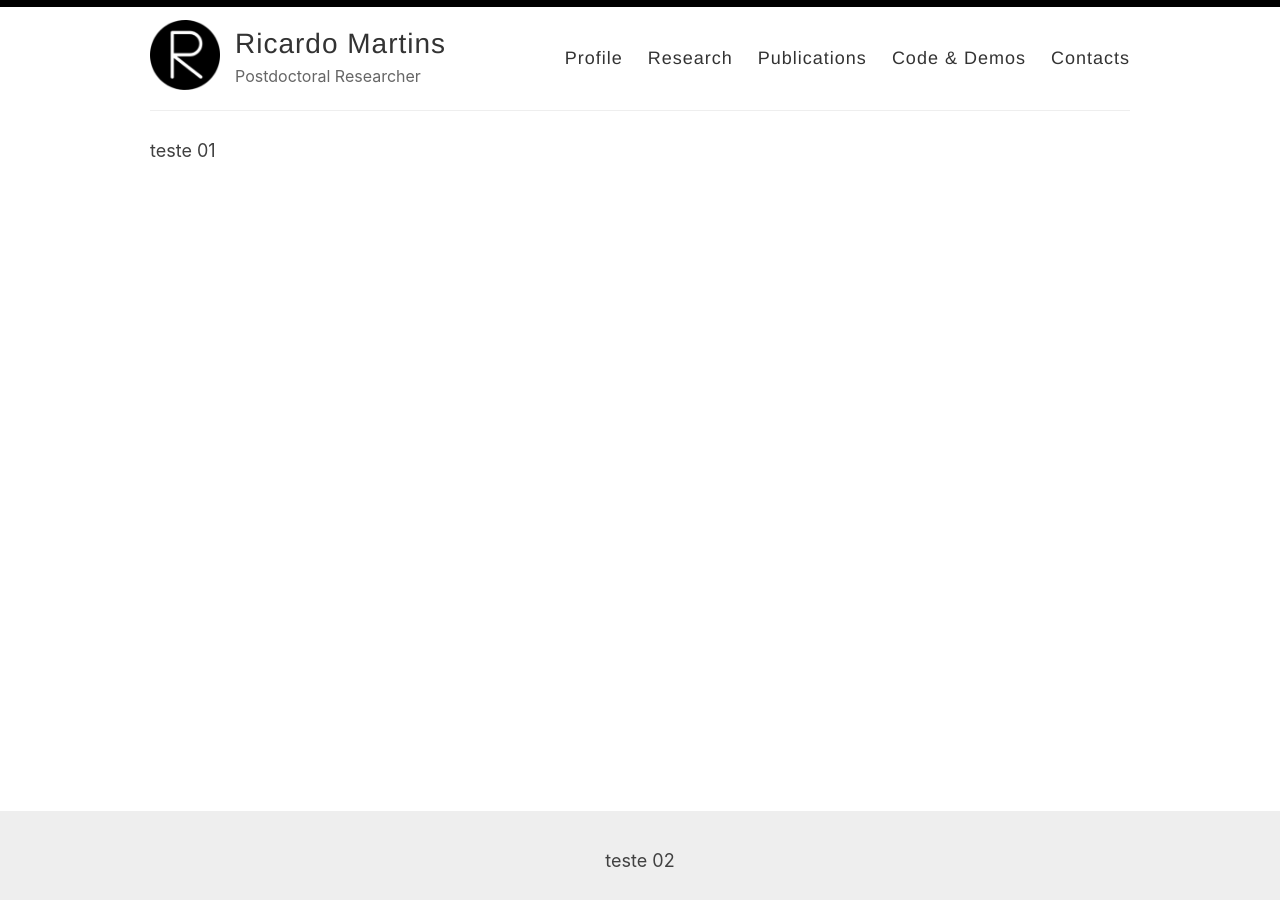
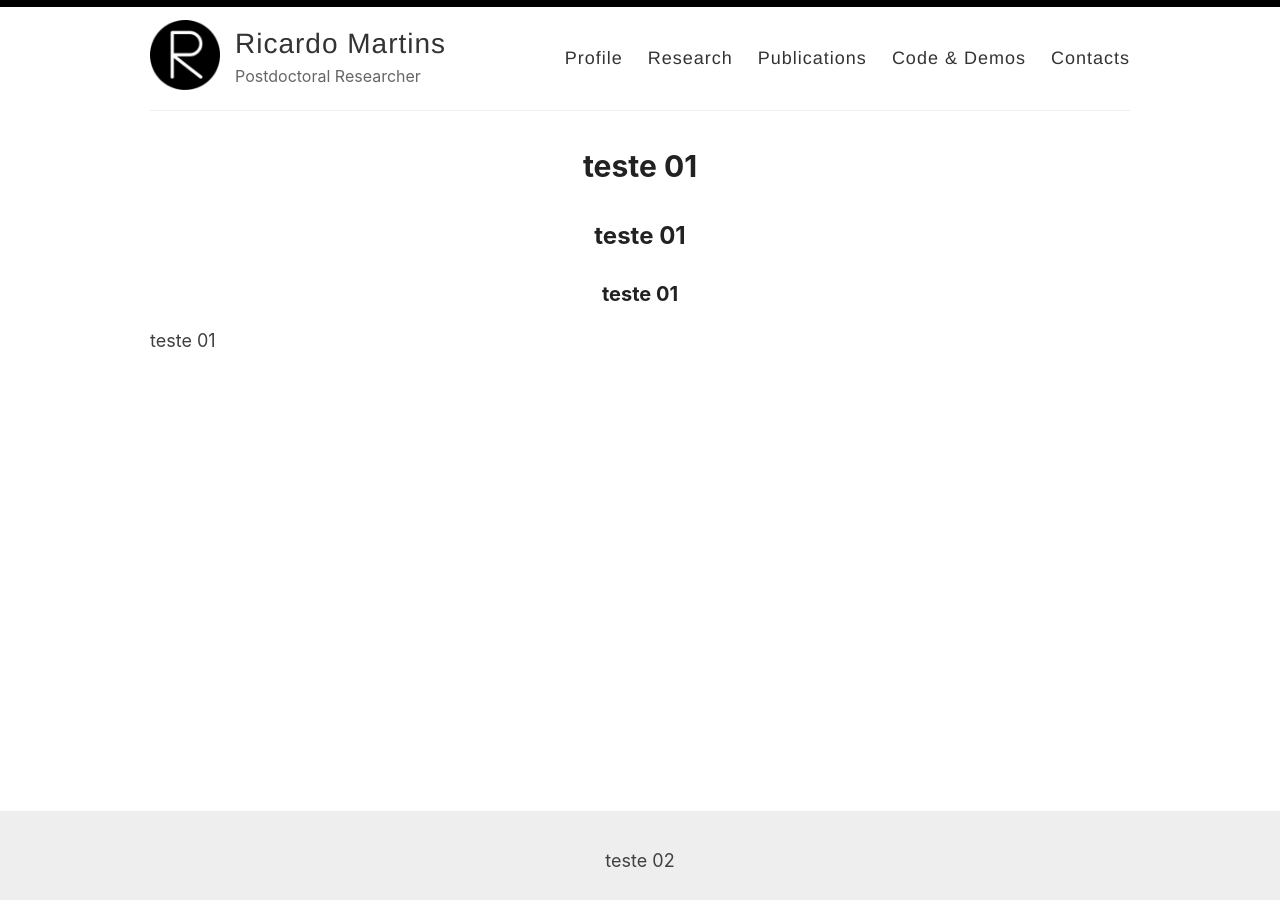
Before and after one commit to ricardomar/ricardomar.github.io, a Jekyll site: the page built from index03.html, in a window 1280 px wide. Built offline with Jekyll 4.4.1, drawn with Linux system fonts in a browser that asks for light colours.

Commit message:
Update default02.html

```diff
--- a/_layouts/default02.html
+++ b/_layouts/default02.html
@@ -37,7 +37,10 @@
 
       <div class="wrapper-main">
         <div id="main" role="main" class="container">
-          <p>teste 01</p>
+          <h1>teste 01</h1>
+		  <h2>teste 01</h2>
+		  <h3>teste 01</h3>
+		  <p>teste 01</p>
         </div>
       </div>
 
```
